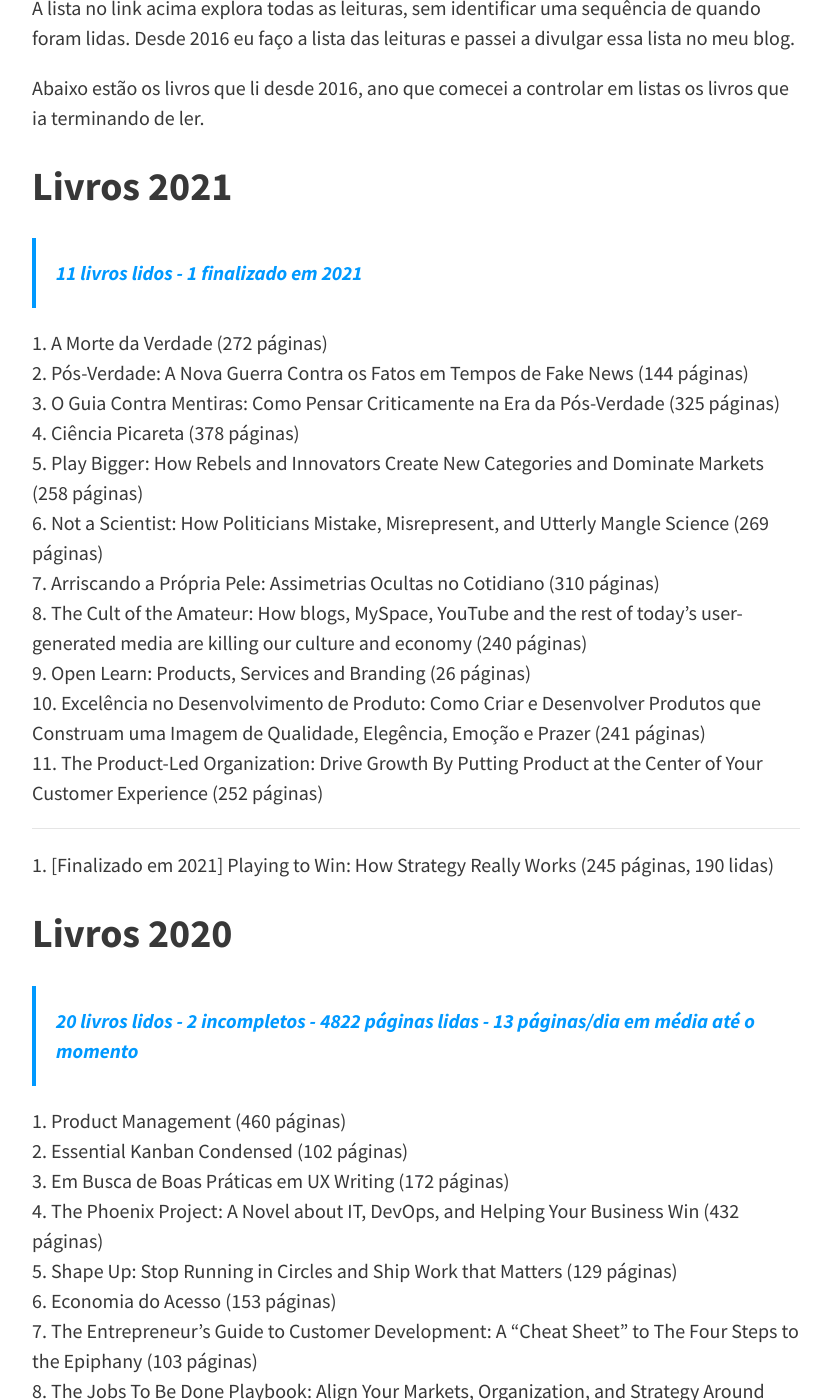
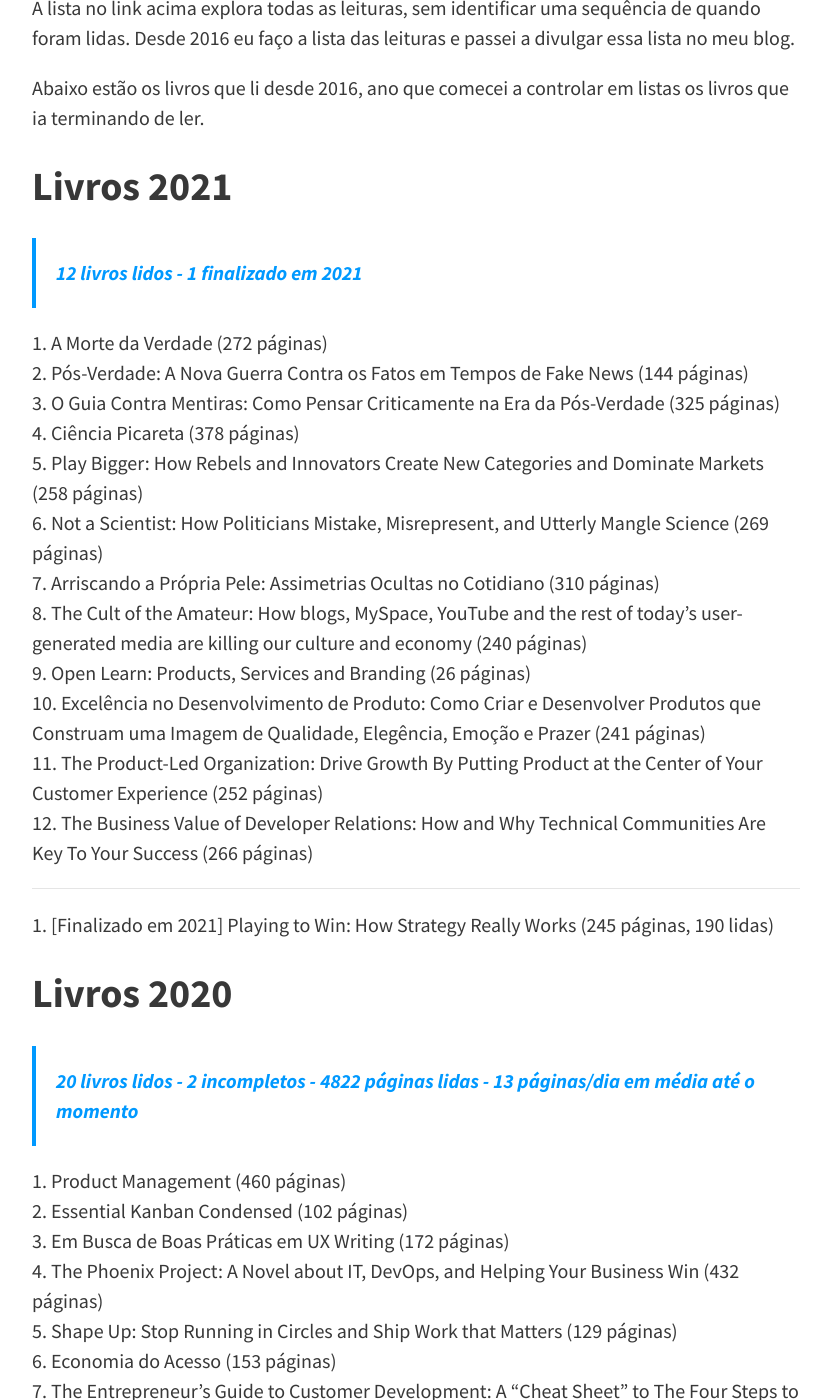
Before and after one commit to felipecbarbosa/felipecbarbosa.github.io, a Jekyll site: the page built from leituras.md, in a window 1280 px wide and 1400 px high, scrolled down 852 px. Shown: the whole window, without its empty margins (224-1055 px from the left). Built offline with Jekyll 4.4.1, drawn with Linux system fonts in a browser that asks for light colours; nearby versions of some CDN libraries; comment, search, counter and statistics services are not loaded.

Commit message:
Added new book

```diff
--- a/leituras.md
+++ b/leituras.md
@@ -22,7 +22,7 @@ A lista no link acima explora todas as leituras, sem identificar uma sequência
 Abaixo estão os livros que li desde 2016, ano que comecei a controlar em listas os livros que ia terminando de ler.
 
 ## Livros 2021 {#livros-2021}
-> 11 livros lidos - 1 finalizado em 2021
+> 12 livros lidos - 1 finalizado em 2021
 
 1. A Morte da Verdade (272 páginas)
 2. Pós-Verdade: A Nova Guerra Contra os Fatos em Tempos de Fake News (144 páginas)
@@ -35,6 +35,7 @@ Abaixo estão os livros que li desde 2016, ano que comecei a controlar em listas
 9. Open Learn: Products, Services and Branding (26 páginas)
 10. Excelência no Desenvolvimento de Produto: Como Criar e Desenvolver Produtos que Construam uma Imagem de Qualidade, Elegência, Emoção e Prazer (241 páginas)
 11. The Product-Led Organization: Drive Growth By Putting Product at the Center of Your Customer Experience (252 páginas)
+12. The Business Value of Developer Relations: How and Why Technical Communities Are Key To Your Success (266 páginas)
 
 ---
 
```
